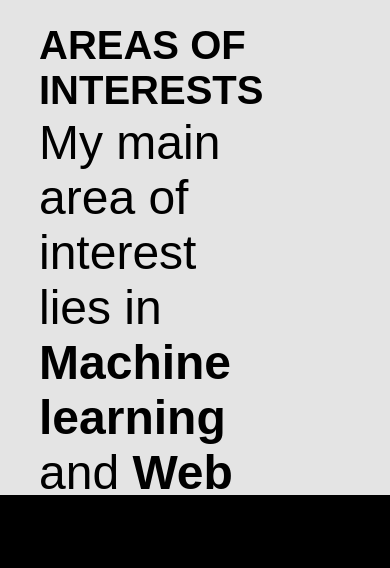
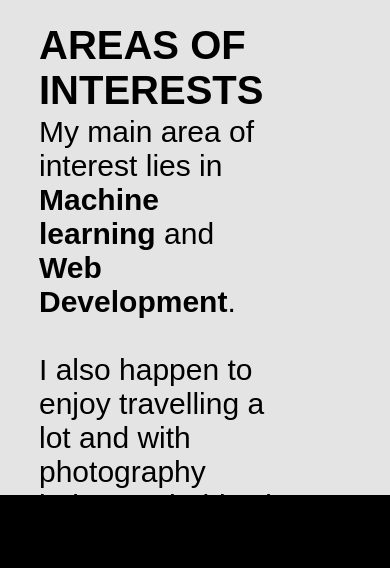
Before and after one commit to mrignkaPaul/mrigankaPaul, a plain HTML site: page index.html in a window 390 px wide. Shown: the part 3530-4098 px from the top of the page. Drawn offline with nearby package versions, Linux system fonts and the light colour scheme.

Commit message:
Update style.css

```diff
--- a/style.css
+++ b/style.css
@@ -624,7 +624,7 @@ body{
 
 @media screen and (max-width: 1000px) {
     .aoin .caoin .pofaoi{
-        font-size: 3em;
+        font-size: 30px;
     }
 }
 
```
